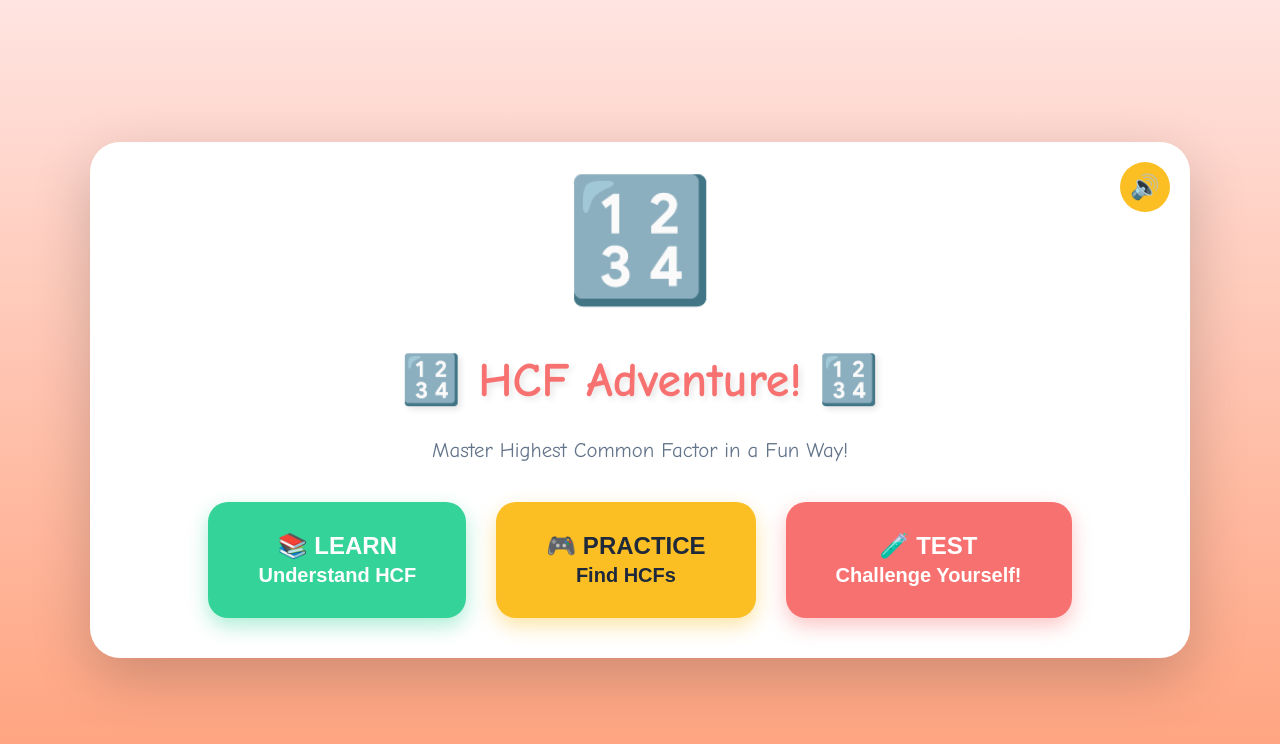
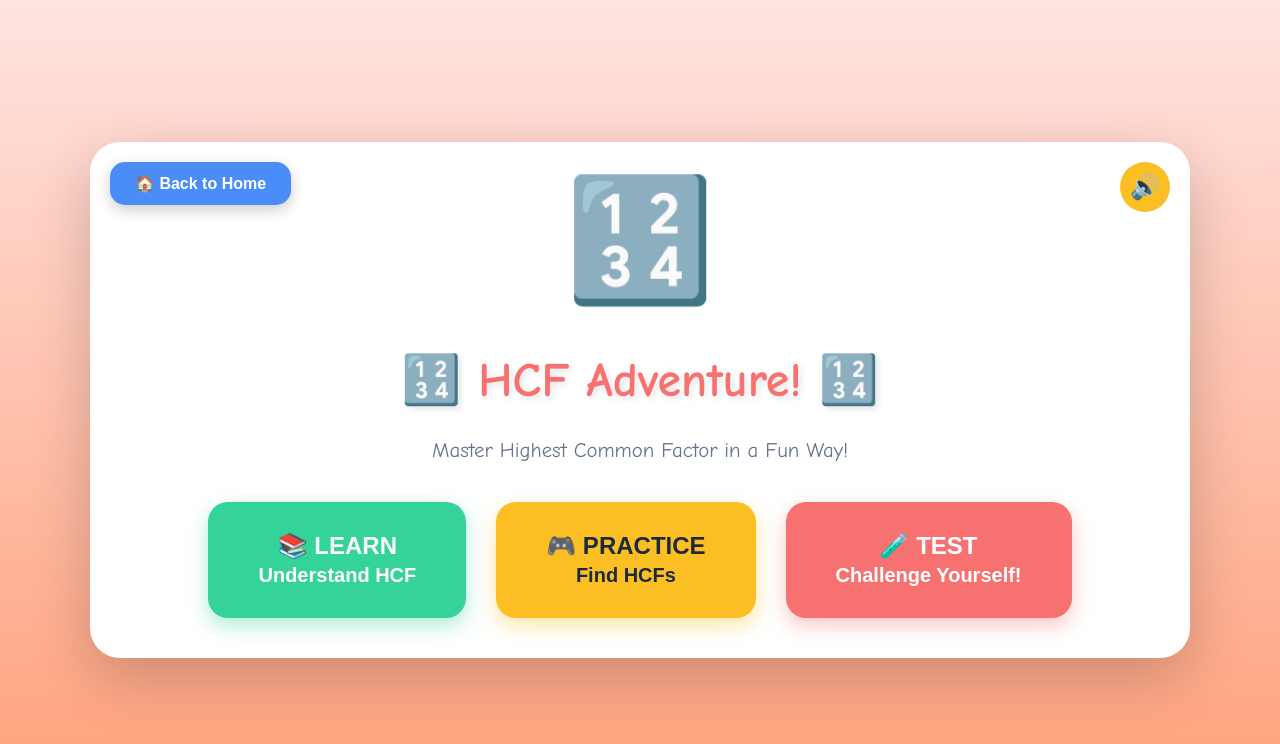
Before and after one commit to Shadab-2604/algebra-adventure, a plain HTML site: page HCF.html in a window 1280 px wide. Drawn offline with Linux system fonts and the light colour scheme.

Commit message:
Add files via upload

```diff
--- a/HCF.html
+++ b/HCF.html
@@ -543,6 +543,30 @@
             .options { grid-template-columns: 1fr; }
             .lesson-text { font-size: 1.1em; }
         }
+
+
+        .home-btn {
+    position: absolute;
+    top: 20px;
+    left: 20px;
+    background: #4B8DF8;
+    color: white;
+    border: none;
+    padding: 12px 25px;
+    border-radius: 15px;
+    cursor: pointer;
+    font-size: 1em;
+    font-weight: bold;
+    box-shadow: 0 5px 15px rgba(0,0,0,0.2);
+    transition: all 0.3s ease;
+    z-index: 10;
+}
+
+.home-btn:hover {
+    background: #3B7DE8;
+    transform: scale(1.05);
+}
+
     </style>
 </head>
 <body>
@@ -550,6 +574,8 @@
 
     <div class="container">
         <button class="sound-toggle" id="soundToggle" onclick="toggleSound()">🔊</button>
+        <button class="home-btn" onclick="window.location.href='index.html'">🏠 Back to Home</button>
+
 
         <!-- Home Screen -->
         <div class="screen active" id="homeScreen">
```
Also changed, not shown: LCM.html (+26 -0 lines), algebra.html (+26 -0 lines).
